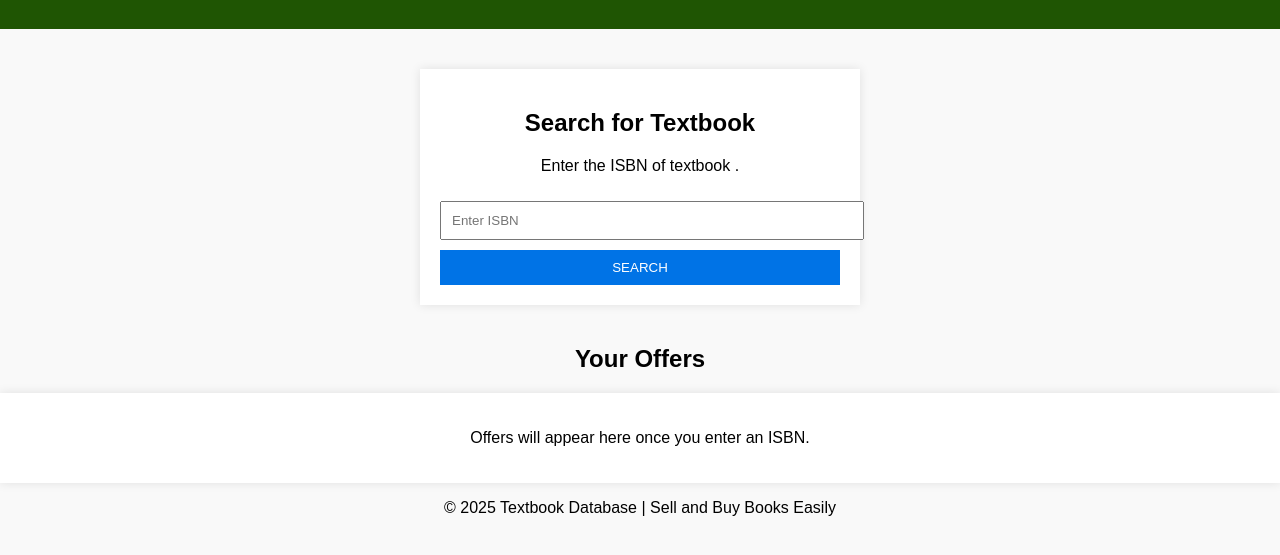
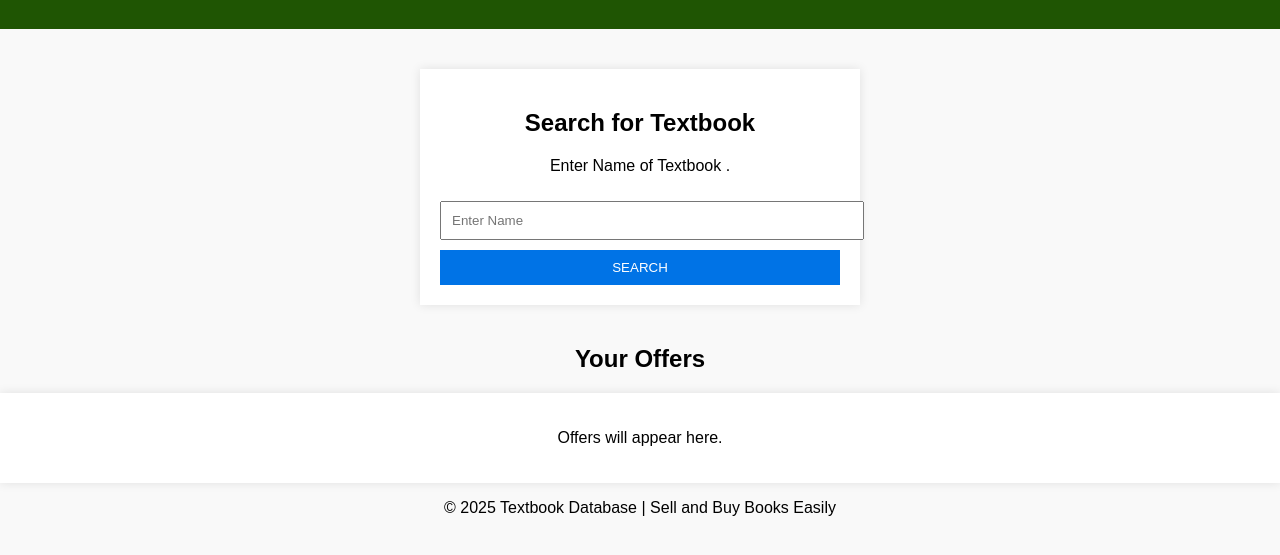
Before and after one commit to ND7871/textbook_database, a plain HTML site: page search.html in a window 1280 px wide. Shown: the part 115-670 px from the top of the page. Drawn offline with Linux system fonts and the light colour scheme.

Commit message:
Update search.html
Removed isbn

```diff
--- a/search.html
+++ b/search.html
@@ -26,9 +26,9 @@
         <section id="sell-textbooks">
             <h2>Search for Textbook</h2>
 
-            <p>Enter the ISBN of textbook .</p>
+            <p>Enter Name of Textbook .</p>
 
-            <input type="text" id="isbn-input" placeholder="Enter ISBN">
+            <input type="text" id="textbook-name-input" placeholder="Enter Name">
 
             <button id="search-btn">SEARCH</button>
         </section>
@@ -36,7 +36,7 @@
         <section id="book-results">
             <h2>Your Offers</h2>
             <div id="offer-container">
-                <p>Offers will appear here once you enter an ISBN.</p>
+                <p>Offers will appear here.</p>
 
             </div>
         </section>
```
